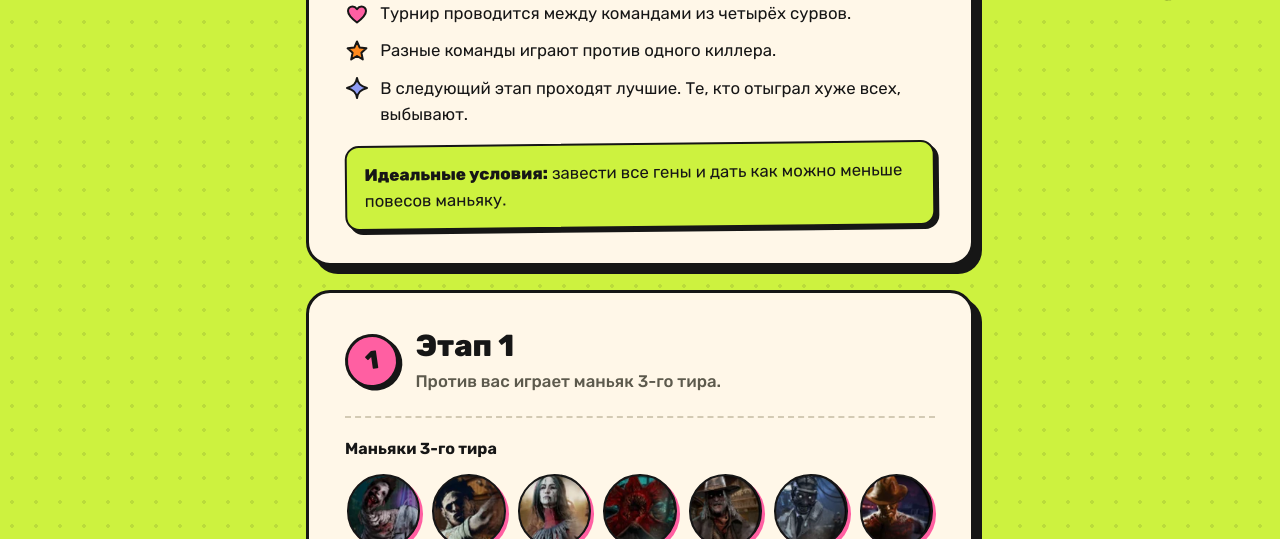
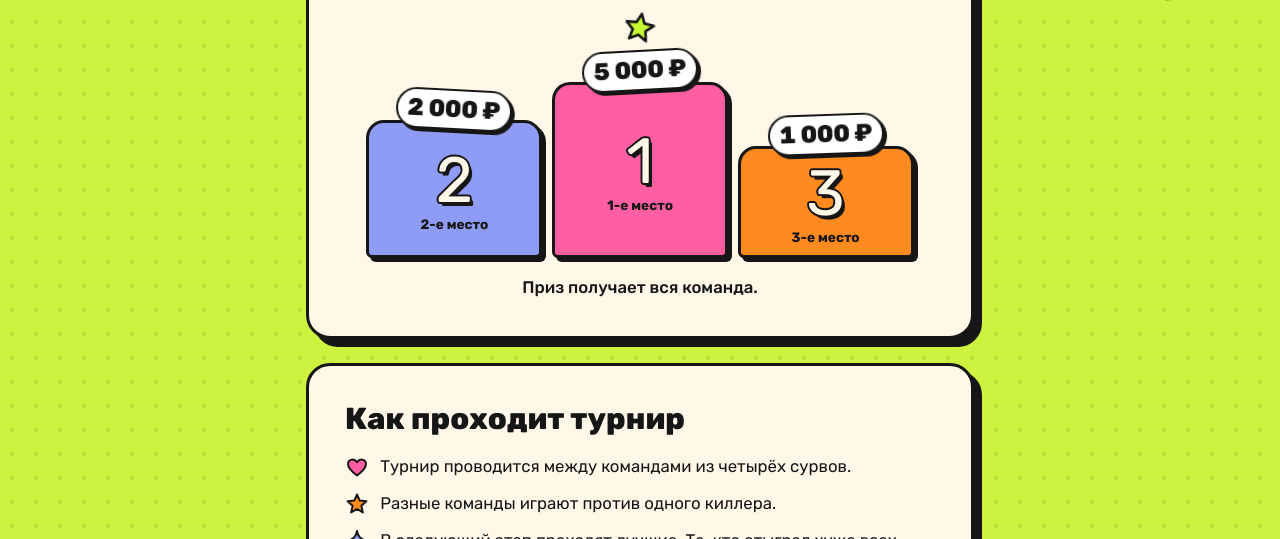
Before and after one commit to lunivra/cutie, a plain HTML site: page rules.html in a window 1280 px wide. Shown: the part 662-1201 px from the top of the page. Drawn offline with Linux system fonts and the light colour scheme; a web font is replaced by a local one.

Commit message:
Add files via upload

```diff
--- a/rules.html
+++ b/rules.html
@@ -198,6 +198,50 @@ h3 { margin: 0 0 .9rem; font: 700 1rem/1.3 var(--text); }
 }
 .ideal b { font-weight: 800; }
 
+/* ── Призовой фонд: пьедестал, призы стоят на ступенях ── */
+.podium { list-style: none; margin: 1.6rem 0 0; padding: 0; display: flex; align-items: flex-end; justify-content: center; gap: .6rem; }
+.podium li { flex: 1 1 0; min-width: 0; max-width: 11rem; display: flex; flex-direction: column; align-items: center; }
+.p1 { order: 2; --c: var(--pink); --h: 11rem; --tilt: -3deg; }
+.p2 { order: 1; --c: var(--peri); --h: 8.6rem; --tilt: 3deg; }
+.p3 { order: 3; --c: var(--orange); --h: 7rem; --tilt: -2deg; }
+.win { width: 2.2rem; height: 2.2rem; margin-bottom: .35rem; overflow: visible; fill: var(--lime-hot); stroke: var(--ink); stroke-width: 1.8; stroke-linejoin: round; --r: 10deg; transform: rotate(10deg); }
+.prize {
+  position: relative;
+  z-index: 1;
+  margin-bottom: -.6rem;
+  padding: .3rem .6rem;
+  font: 800 clamp(1rem, 4.4vw, 1.5rem)/1.15 var(--text);
+  font-variant-numeric: tabular-nums;
+  white-space: nowrap;
+  background: var(--white);
+  border: 2.5px solid var(--ink);
+  border-radius: 999px;
+  box-shadow: 3px 3px 0 var(--ink);
+  transform: rotate(var(--tilt));
+}
+.step {
+  width: 100%;
+  height: var(--h);
+  display: grid;
+  place-items: center;
+  align-content: center;
+  gap: .15rem;
+  padding: 1rem .3rem .7rem;
+  background: var(--c);
+  border: 3px solid var(--ink);
+  border-radius: 18px 18px 6px 6px;
+  box-shadow: 4px 4px 0 var(--ink);
+}
+.step b {
+  font: 400 clamp(2.6rem, 11vw, 4rem)/1 var(--display);
+  color: var(--cream);
+  -webkit-text-stroke: .06em var(--ink);
+  paint-order: stroke fill;
+  text-shadow: .05em .055em 0 var(--ink);
+}
+.step span { font-size: .85rem; font-weight: 700; white-space: nowrap; }
+.cap { font-weight: 500; text-align: center; }
+
 /* ── Этапы ── */
 .stage-head { display: grid; grid-template-columns: auto minmax(0, 1fr); gap: 1rem; align-items: center; }
 .num {
@@ -346,6 +390,26 @@ h3 { margin: 0 0 .9rem; font: 700 1rem/1.3 var(--text); }
     <p>Для участия <a class="link" href="./">заполни заявку тут</a>.</p>
   </section>
 
+  <section class="sheet" aria-labelledby="prize">
+    <h2 id="prize">Призовой фонд</h2>
+    <ol class="podium">
+      <li class="p1">
+        <svg class="win bob" viewBox="0 0 24 24" aria-hidden="true"><use href="#i-star"/></svg>
+        <p class="prize">5&nbsp;000&nbsp;₽</p>
+        <div class="step"><b aria-hidden="true">1</b><span>1-е место</span></div>
+      </li>
+      <li class="p2">
+        <p class="prize">2&nbsp;000&nbsp;₽</p>
+        <div class="step"><b aria-hidden="true">2</b><span>2-е место</span></div>
+      </li>
+      <li class="p3">
+        <p class="prize">1&nbsp;000&nbsp;₽</p>
+        <div class="step"><b aria-hidden="true">3</b><span>3-е место</span></div>
+      </li>
+    </ol>
+    <p class="cap">Приз получает вся команда.</p>
+  </section>
+
   <section class="sheet" aria-labelledby="how">
     <h2 id="how">Как проходит турнир</h2>
     <ul class="points">
```
